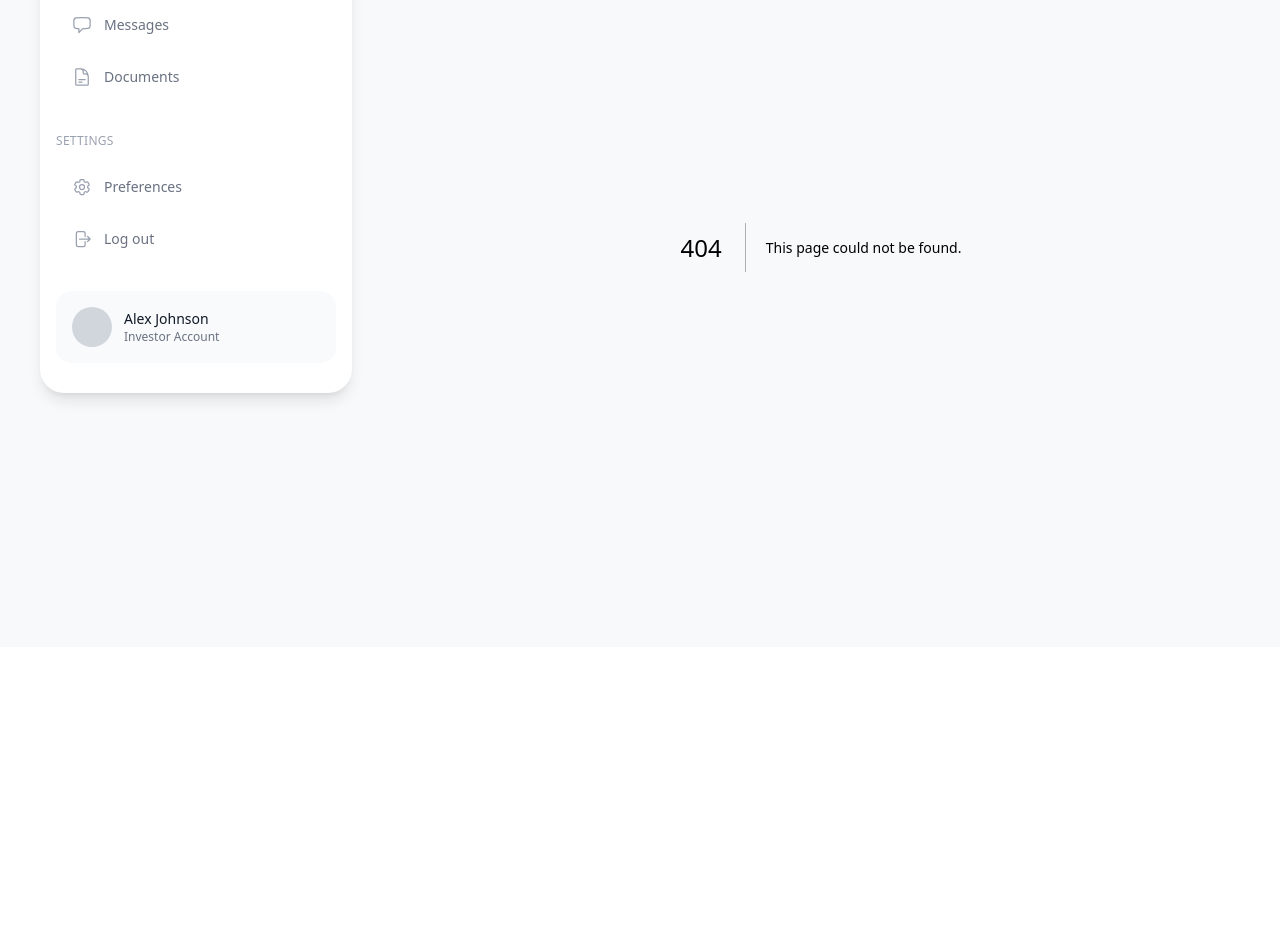
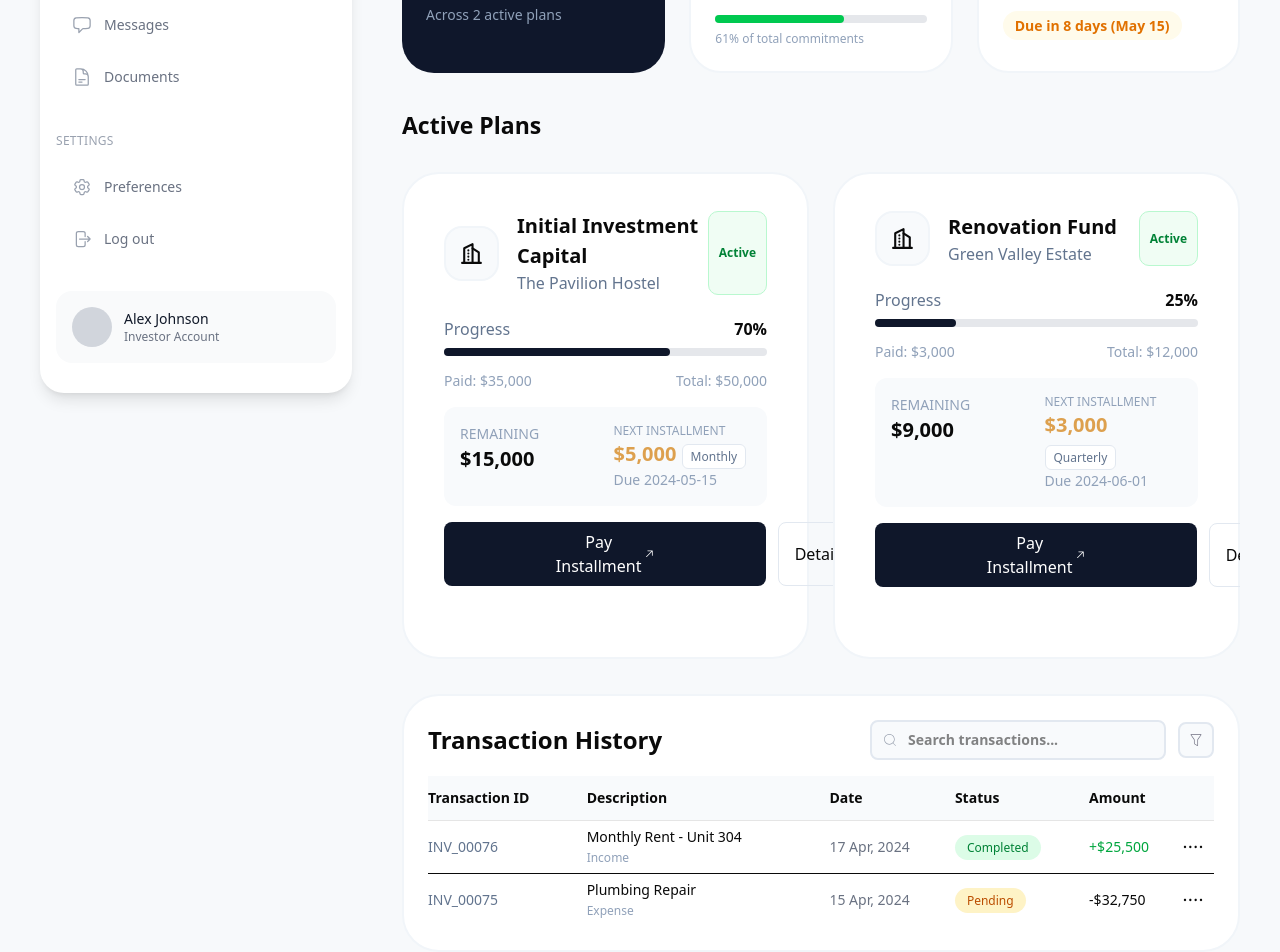
Before and after one commit to Chrismiweb/Hinansho-Client-Portal-Frontend, a Next.js app: page /dashboard/financials in a window 1280 px wide. Before the commit this address had no page. Shown: the part 319-1271 px from the top of the page. Before the commit the page ends 966 px from the top, so only its background shows below. Built offline with nearby package versions, Linux system fonts and the light colour scheme.

Commit message:
financee page done

```diff
--- /dev/null
+++ b/src/app/dashboard/financials/page.jsx
@@ -0,0 +1,12 @@
+import FinancialsPage from '@/components/dashboard/financials/FinancialsPage'
+import React from 'react'
+
+function page() {
+  return (
+    <div>
+        <FinancialsPage/>
+    </div>
+  )
+}
+
+export default page
--- /dev/null
+++ b/src/components/dashboard/financials/ActivePlans.jsx
@@ -0,0 +1,35 @@
+import PlanCard from "./PlanCard";
+
+export default function ActivePlans() {
+  return (
+    <div>
+      <h3 className="text-[23px] font-bold mb-[30px]">Active Plans</h3>
+
+      <div className="grid grid-cols-1 lg:grid-cols-2 gap-6">
+        <PlanCard
+          title="Initial Investment Capital"
+          subtitle="The Pavilion Hostel"
+          progress={70}
+          paid="$35,000"
+          total="$50,000"
+          remaining="$15,000"
+          next="$5,000"
+          frequency="Monthly"
+          due="2024-05-15"
+        />
+
+        <PlanCard
+          title="Renovation Fund"
+          subtitle="Green Valley Estate"
+          progress={25}
+          paid="$3,000"
+          total="$12,000"
+          remaining="$9,000"
+          next="$3,000"
+          frequency="Quarterly"
+          due="2024-06-01"
+        />
+      </div>
+    </div>
+  );
+}
--- /dev/null
+++ b/src/components/dashboard/financials/FinancialsPage.jsx
@@ -0,0 +1,17 @@
+import React from 'react'
+import StatsSummary from './StatsSummary'
+import ActivePlans from './ActivePlans'
+import TransactionHistory from './TransactionHistory'
+
+function FinancialsPage() {
+  return (
+    <div className='flex flex-col gap-[35px]'>
+        <StatsSummary/>
+        <ActivePlans/>
+        <TransactionHistory />
+
+    </div>
+  )
+}
+
+export default FinancialsPage
--- /dev/null
+++ b/src/components/dashboard/financials/PlanCard.jsx
@@ -0,0 +1,73 @@
+import { TbBuildingSkyscraper } from "react-icons/tb";
+import { GoArrowUpRight } from "react-icons/go";
+
+export default function PlanCard({
+  title,
+  subtitle,
+  progress,
+  paid,
+  total,
+  remaining,
+  next,
+  frequency,
+  due,
+}) {
+  return (
+    <div className="bg-white rounded-[37px] pt-[37px] pb-[70px] px-[40px] border-2 border-[#F1F5F9]">
+      <div className="flex w-full justify-between mb-6">
+        <div  className="flex items-center justify-center gap-[18px]">
+            <div className="p-[13px] bg-[#F8FAFC] border-2 border-[#F1F5F9] rounded-[18px]">
+                <TbBuildingSkyscraper className="text-[25px] " />
+            </div>
+            <div>
+                <h4 className="font-semibold text-[20px]">{title}</h4>
+                <p className="text-[16px] text-[#62748E]">{subtitle}</p>
+            </div>
+        </div>
+        <div className="text-xs bg-[#F0FDF4] rounded-[10px] px-[10px] text-[#008236] border border-[#B9F8CF] flex items-center justify-center font-semibold">
+          Active
+        </div>
+      </div>
+
+      <div className="mb-4">
+        <div className="flex justify-between text-xs mb-2">
+          <span className="text-[16px] text-[#62748E]">Progress</span>
+          <span className="text-[16px] font-bold">{progress}%</span>
+        </div>
+        <div className="w-full bg-gray-200 rounded-full h-2">
+          <div
+            className="bg-[#0F172A] h-2 rounded-full"
+            style={{ width: `${progress}%` }}  />
+        </div>
+      </div>
+
+      <div className="flex justify-between text-xs text-gray-500 mb-4">
+        <span className="text-[#90A1B9] text-[14px]">Paid: {paid}</span>
+        <span className="text-[#90A1B9] text-[14px]">Total: {total}</span>
+      </div>
+
+      <div className="grid grid-cols-2 gap-4 bg-[#F8FAFC] p-4 rounded-[#F1F5F9] rounded-xl mb-4">
+        <div>
+          <p className="text-[14px] text-[#90A1B9]">REMAINING</p>
+          <p className="font-bold text-[20px]">{remaining}</p>
+        </div>
+        <div>
+          <p className="text-xs text-[#90A1B9]">NEXT INSTALLMENT</p>
+          <p className="font-bold text-[20px] text-[#DDA04E]">
+            {next} <span className="text-[#62748E] font-medium bg-[#FFFFFF] px-[5px] border-1 rounded-[6px] border-[#E2E8F0] py-[3px] text-[12px] px-[8px]">{frequency}</span>
+          </p>
+          <p className="text-[14px] text-[#90A1B9]">Due {due}</p>
+        </div>
+      </div>
+
+      <div className="flex gap-3 justify-between">
+        <button className="flex items-center justify-center px-[110px] bg-[#0F172A] text-white py-2 rounded-lg text-[16px]]">
+          Pay Installment <GoArrowUpRight/>
+        </button>
+        <button className="border px-4 border-[#E2E8F0] rounded-lg text-[16px]">
+          Details
+        </button>
+      </div>
+    </div>
+  );
+}
--- /dev/null
+++ b/src/components/dashboard/financials/StatsSummary.jsx
@@ -0,0 +1,61 @@
+import { LuWallet } from "react-icons/lu";
+import { CiCalendar } from "react-icons/ci";
+import { CiCircleCheck } from "react-icons/ci";
+
+export default function StatsSummary() {
+  return (
+    <div className="grid grid-cols-1 md:grid-cols-3 gap-6">
+
+      {/* Total Outstanding */}
+      <div className="bg-[#0F172B] text-white rounded-[32px] p-6">
+        <div className="flex flex-col gap-3 mb-3">
+        <div className="bg-[#FFFFFF1A] rounded-[16px] items-center flex justify-center p-[12] w-[20%]">
+            <LuWallet className="text-[25px] text-[#DDA04E]" />
+        </div>
+          <p className="text-16px text-[#90A1B9]">Total Outstanding</p>
+        </div>
+        <h2 className="text-[35px] font-bold">$24,000.00</h2>
+        <p className="text-sm text-[#90A1B9] mt-2">
+          Across 2 active plans
+        </p>
+      </div>
+
+      {/* Total Paid */}
+      <div className="bg-white rounded-[32px] p-6 border-2 border-[#F1F5F9]">
+        <div className="flex flex-col gap-3 mb-3">
+          <div className="bg-[#F0FDF4] rounded-[16px] items-center flex justify-center p-[12] w-[20%]">
+            <CiCircleCheck className="text-[25px] font-bold text-[#00A63E]" />
+          </div>
+          <p className="text-[16px] text-[#90A1B9]">Total Paid</p>
+        </div>
+
+        <h2 className="text-[35px] font-bold">$38,000.00</h2>
+
+        <div className="mt-4">
+          <div className="w-full bg-gray-200 rounded-full h-2">
+            <div className="bg-[#00C950] h-2 rounded-full w-[61%]" />
+          </div>
+          <p className="text-xs text-[#90A1B9] mt-2">
+            61% of total commitments
+          </p>
+        </div>
+      </div>
+
+      {/* Next Payment */}
+      <div className="bg-white rounded-[32px] p-6 border-2 border-[#F1F5F9]">
+        <div className="flex flex-col gap-3 mb-3">
+          <div className="bg-[#FFFBEB] rounded-[16px] items-center flex justify-center p-[12] w-[20%]">
+            <CiCalendar className="text-[25px] font-bold text-[#E17100]" />
+           </div>
+          <p className="text-[16px] text-[#90A1B9]">Next Payment Due</p>
+        </div>
+
+        <h2 className="text-[35px] font-bold">$5,000.00</h2>
+
+        <span className="inline-block mt-3 text-[14px] font-bold bg-[#FFFBEB] text-[#E17100] px-3 py-1 rounded-full">
+          Due in 8 days (May 15)
+        </span>
+      </div>
+    </div>
+  );
+}
--- /dev/null
+++ b/src/components/dashboard/financials/TransactionHistory.jsx
@@ -0,0 +1,64 @@
+import TransactionRow from "./TransactionRow";
+import { CiSearch } from "react-icons/ci";
+import { CiFilter } from "react-icons/ci";
+
+export default function TransactionHistory() {
+  return (
+    <div className="bg-white rounded-[37px] p-6 border-2 border-[#F1F5F9]">
+      <div className="flex justify-between items-center mb-4">
+        <h3 className="text-[24px] font-semibold">
+          Transaction History
+        </h3>
+
+        <div className="flex items-center gap-3">
+          <div className="relative">
+            <CiSearch className="w-4 h-4 absolute left-3 top-1/2 -translate-y-1/2 text-gray-400" />
+            <input
+              className="pl-9 pr-4 py-2 border-2 border-[#E2E8F0] bg-[#F8FAFC] w-74 placeholder:font-semibold rounded-lg text-sm"
+              placeholder="Search transactions..."
+            />
+          </div>
+          <button className="border-2 rounded-lg border-[#E2E8F0] bg-[#F8FAFC] p-2">
+            <CiFilter className="text-[#717182]" />
+          </button>
+        </div>
+      </div>
+
+      <table className="w-full text-sm">
+        <thead className="text-left bg-[#F8FAFC] border-b border-[#0000001A]">
+          <tr>
+            <th className="py-3">Transaction ID</th>
+            <th>Description</th>
+            <th>Date</th>
+            <th>Status</th>
+            <th>Amount</th>
+            <th></th>
+
+          </tr>
+        </thead>
+
+        <tbody className="divide-y">
+
+          <TransactionRow
+            id="INV_00076"
+            desc="Monthly Rent - Unit 304"
+            type="Income"
+            date="17 Apr, 2024"
+            status="Completed"
+            amount="+$25,500"
+            positive
+          />
+
+          <TransactionRow
+            id="INV_00075"
+            desc="Plumbing Repair"
+            type="Expense"
+            date="15 Apr, 2024"
+            status="Pending"
+            amount="-$32,750"
+          />
+        </tbody>
+      </table>
+    </div>
+  );
+}
--- /dev/null
+++ b/src/components/dashboard/financials/TransactionRow.jsx
@@ -0,0 +1,40 @@
+import { RxBorderDotted } from "react-icons/rx";
+export default function TransactionRow({
+  id,
+  desc,
+  type,
+  date,
+  status,
+  amount,
+  positive,
+}) {
+  return (
+    <tr>
+      <td className="py-4 text-[#62748E]">{id}</td>
+      <td>
+        <p>{desc}</p>
+        <span className="text-xs text-[#90A1B9]">{type}</span>
+      </td>
+      <td className="text-gray-500">{date}</td>
+      <td>
+        <span
+          className={`text-xs px-3 py-1 rounded-full ${
+            status === "Completed"
+              ? "bg-[#DCFCE7] text-[#008236]"
+              : "bg-[#FEF3C6] text-[#BB4D00]"
+          }`}
+        >
+          {status}
+        </span>
+      </td>
+      <td
+        className={` font-medium ${
+          positive ? "text-[#00A63E]" : ""
+        }`}
+      >
+        {amount}
+      </td>
+      <td className="text-right text-[20px]"><RxBorderDotted/></td>
+    </tr>
+  );
+}
```
